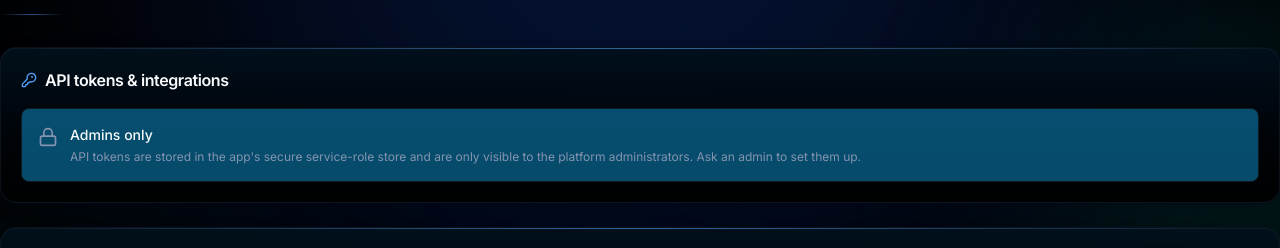
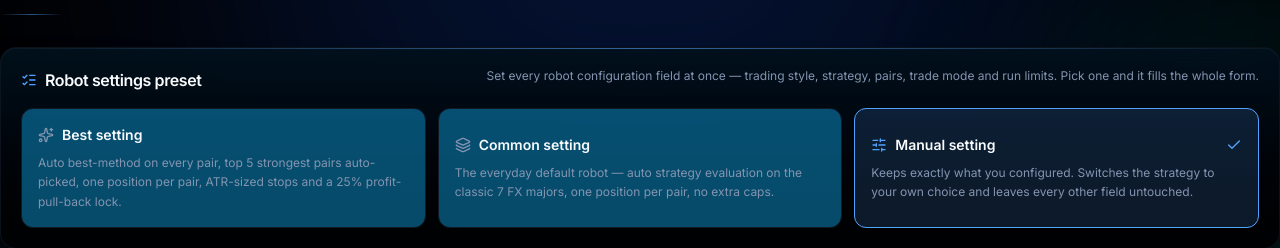
Before and after one commit to U-Yunx/nazia2024, a React (Vite) app: page /configuration in a window 1280 px wide. Shown: the part 134-382 px from the top of the page. Built offline with nearby package versions, Linux system fonts and the light colour scheme; no server answers.

Commit message:
conductor-sync-2026-09-19--13-51-09

```diff
--- a/src/lib/trading/robotPrefs.ts
+++ b/src/lib/trading/robotPrefs.ts
@@ -81,6 +81,8 @@ export function useRobotPrefs() {
   }, [])
   return {
     prefs,
+    /** Replace every field at once (used by the one-click settings presets). */
+    applyAll: (all: RobotPrefs) => update(all),
     setMethod: (m: TradingMethod) => update({ method: m }),
     setStrategyMode: (strategyMode: StrategyMode) => update({ strategyMode }),
     setManualStrategy: (manualStrategy: StrategyType) => update({ manualStrategy }),
--- /dev/null
+++ b/src/lib/trading/robotPresets.ts
@@ -0,0 +1,120 @@
+/**
+ * One-click robot configuration presets — Best / Common / Manual.
+ *
+ * Each preset is a full `RobotPrefs` profile so a single click sets EVERY
+ * robot configuration field (trading style, strategy mode, pairs, trade
+ * mode & concurrency, run limits, profit pull-back) at once, instead of the
+ * user having to touch a dozen inputs on the Configuration page.
+ *
+ *   - 'best'    — the tuned, risk-aware profile: the robot evaluates all four
+ *                 strategies per pair and applies the best one, auto-picks the
+ *                 5 strongest pairs, trades one position per pair at a time,
+ *                 lets stops/targets size from market volatility (ATR) and
+ *                 banks winners with the 25% profit-pull-back lock.
+ *   - 'common'  — the everyday default robot: the app's out-of-the-box values
+ *                 on the classic 7 FX majors (spread across the watchlist so
+ *                 it is immediately usable, not stuck on one pair).
+ *   - 'manual'  — a no-clobber option: nothing is overwritten. Selecting it
+ *                 simply switches the robot to manual strategy picking; every
+ *                 field the user already set stays exactly as it is.
+ *
+ * The selected mode is persisted locally so the button group reflects what is
+ * running between visits.
+ */
+import type { RobotPrefs } from '../types'
+import { FX_PAIRS } from '../watchlist'
+
+export type RobotPresetKey = 'best' | 'common' | 'manual'
+
+export interface RobotPreset {
+  key: RobotPresetKey
+  label: string
+  description: string
+  /** Full prefs to apply, or null for 'manual' (keep the user's own settings). */
+  prefs: RobotPrefs | null
+}
+
+/** The tuned, risk-aware profile — the recommended one. */
+const BEST: RobotPrefs = {
+  method: 'scalping',
+  strategyMode: 'auto',
+  manualStrategy: 'MA',
+  durationMinutes: null,
+  pairs: [],
+  autoPickPairs: true,
+  pairCount: 5,
+  perTradeTakeProfitPips: 0,
+  perTradeStopLossPips: 0,
+  overallMaxProfitUsd: 0,
+  overallMaxLossUsd: 0,
+  tradeMode: 'sequential',
+  maxPerPair: 1,
+  maxOpenTrades: 0,
+  profitPullbackPct: 25,
+}
+
+/** Everyday defaults, pre-wired to the classic 7 FX majors. */
+const COMMON: RobotPrefs = {
+  method: 'scalping',
+  strategyMode: 'auto',
+  manualStrategy: 'MA',
+  durationMinutes: null,
+  pairs: FX_PAIRS.slice(0, 7).map((p) => p.symbol),
+  autoPickPairs: false,
+  pairCount: 5,
+  perTradeTakeProfitPips: 0,
+  perTradeStopLossPips: 0,
+  overallMaxProfitUsd: 0,
+  overallMaxLossUsd: 0,
+  tradeMode: 'sequential',
+  maxPerPair: 1,
+  maxOpenTrades: 0,
+  profitPullbackPct: 25,
+}
+
+export const ROBOT_PRESETS: RobotPreset[] = [
+  {
+    key: 'best',
+    label: 'Best setting',
+    description:
+      'Auto best-method on every pair, top 5 strongest pairs auto-picked, one position per pair, ATR-sized stops and a 25% profit-pull-back lock.',
+    prefs: BEST,
+  },
+  {
+    key: 'common',
+    label: 'Common setting',
+    description:
+      'The everyday default robot — auto strategy evaluation on the classic 7 FX majors, one position per pair, no extra caps.',
+    prefs: COMMON,
+  },
+  {
+    key: 'manual',
+    label: 'Manual setting',
+    description:
+      'Keeps exactly what you configured. Switches the strategy to your own choice and leaves every other field untouched.',
+    prefs: null,
+  },
+]
+
+export function presetByKey(key: RobotPresetKey): RobotPreset {
+  return ROBOT_PRESETS.find((p) => p.key === key) ?? ROBOT_PRESETS[2]
+}
+
+const MODE_KEY = 'ana24.robot-settings-preset'
+
+export function loadPresetMode(): RobotPresetKey {
+  try {
+    const raw = localStorage.getItem(MODE_KEY)
+    return raw === 'best' || raw === 'common' ? raw : 'manual'
+  } catch {
+    return 'manual'
+  }
+}
+
+export function savePresetMode(key: RobotPresetKey): void {
+  try {
+    localStorage.setItem(MODE_KEY, key)
+  } catch {
+    /* noop */
+  }
+}
--- a/src/pages/Configuration.tsx
+++ b/src/pages/Configuration.tsx
@@ -6,8 +6,9 @@
  * key.
  */
 import { useCallback, useEffect, useState } from 'react'
-import { RefreshCw, Save, SlidersHorizontal, Layers, ShieldCheck, Zap, Wrench, ListChecks } from 'lucide-react'
+import { Check, Layers, RefreshCw, Save, ShieldCheck, SlidersHorizontal, Sparkles, Zap, Wrench, ListChecks } from 'lucide-react'
 import { useRobotPrefs, methodLabel } from '../lib/trading/robotPrefs'
+import { ROBOT_PRESETS, loadPresetMode, savePresetMode, type RobotPresetKey } from '../lib/trading/robotPresets'
 import { WATCHLIST, isCryptoPair } from '../lib/watchlist'
 import { activateFreeMarketData, fetchMarketDataConfig, reconfigureMarketData } from '../lib/platform'
 import type { MarketDataConfig } from '../lib/platform'
@@ -21,6 +22,7 @@ import { ApiTokensCard } from '../components/ApiTokensCard'
 export function Configuration() {
   const {
     prefs,
+    applyAll,
     setMethod,
     setStrategyMode,
     setManualStrategy,
@@ -49,6 +51,29 @@ export function Configuration() {
     }
   }
 
+  // One-click robot settings presets (Best / Common / Manual).
+  const [presetMode, setPresetMode] = useState<RobotPresetKey>(loadPresetMode)
+  const [presetMsg, setPresetMsg] = useState(false)
+
+  const applyPreset = (key: RobotPresetKey) => {
+    const preset = ROBOT_PRESETS.find((p) => p.key === key)
+    if (!preset) return
+    savePresetMode(key)
+    setPresetMode(key)
+    // 'best' and 'common' overwrite every field in one shot; 'manual' keeps
+    // the user's own values and only flips strategy picking to manual.
+    if (preset.prefs) applyAll(preset.prefs)
+    else setStrategyMode('manual')
+    setPresetMsg(true)
+    window.setTimeout(() => setPresetMsg(false), 3000)
+  }
+
+  const presetIcons: Record<RobotPresetKey, typeof Sparkles> = {
+    best: Sparkles,
+    common: Layers,
+    manual: SlidersHorizontal,
+  }
+
   return (
     <div className="space-y-6">
       <PageHeader
@@ -57,6 +82,55 @@ export function Configuration() {
       />
 
       <div className="grid grid-cols-1 gap-6 lg:grid-cols-2">
+        <Card className="lg:col-span-2">
+          <CardHeader>
+            <CardTitle className="flex items-center gap-2">
+              <ListChecks className="h-4 w-4 text-accent" aria-hidden="true" />
+              Robot settings preset
+            </CardTitle>
+            <p className="text-xs text-muted-foreground">
+              Set every robot configuration field at once — trading style, strategy, pairs, trade mode and run
+              limits. Pick one and it fills the whole form.
+            </p>
+          </CardHeader>
+          <CardContent>
+            <div className="grid grid-cols-1 gap-3 sm:grid-cols-3" role="group" aria-label="Robot settings preset">
+              {ROBOT_PRESETS.map((preset) => {
+                const Icon = presetIcons[preset.key]
+                const active = presetMode === preset.key
+                return (
+                  <button
+                    key={preset.key}
+                    type="button"
+                    onClick={() => applyPreset(preset.key)}
+                    aria-pressed={active}
+                    className={cn(
+                      'cursor-pointer rounded-xl border p-4 text-left transition-all duration-150 active:scale-[0.97]',
+                      active
+                        ? 'border-accent bg-accent/15 shadow-sm'
+                        : 'border-border bg-secondary/40 hover:border-accent/50 hover:bg-secondary',
+                    )}
+                  >
+                    <span className="flex items-center gap-2 text-sm font-semibold text-foreground">
+                      <Icon className={cn('h-4 w-4', active ? 'text-accent' : 'text-muted-foreground')} aria-hidden="true" />
+                      {preset.label}
+                      {active && <Check className="ml-auto h-4 w-4 text-accent" aria-hidden="true" />}
+                    </span>
+                    <span className="mt-2 block text-xs leading-relaxed text-muted-foreground">{preset.description}</span>
+                  </button>
+                )
+              })}
+            </div>
+            {presetMsg && (
+              <p role="status" className="mt-3 rounded-lg border border-up/40 bg-up/10 px-3 py-2 text-xs text-up">
+                {presetMode === 'manual'
+                  ? 'Manual setting active — your own configuration is kept exactly as it was.'
+                  : `${ROBOT_PRESETS.find((p) => p.key === presetMode)?.label ?? 'Preset'} applied — every robot configuration field above is updated and saved locally.`}
+              </p>
+            )}
+          </CardContent>
+        </Card>
+
         <ApiTokensCard />
 
         <MarketDataCard />
```
